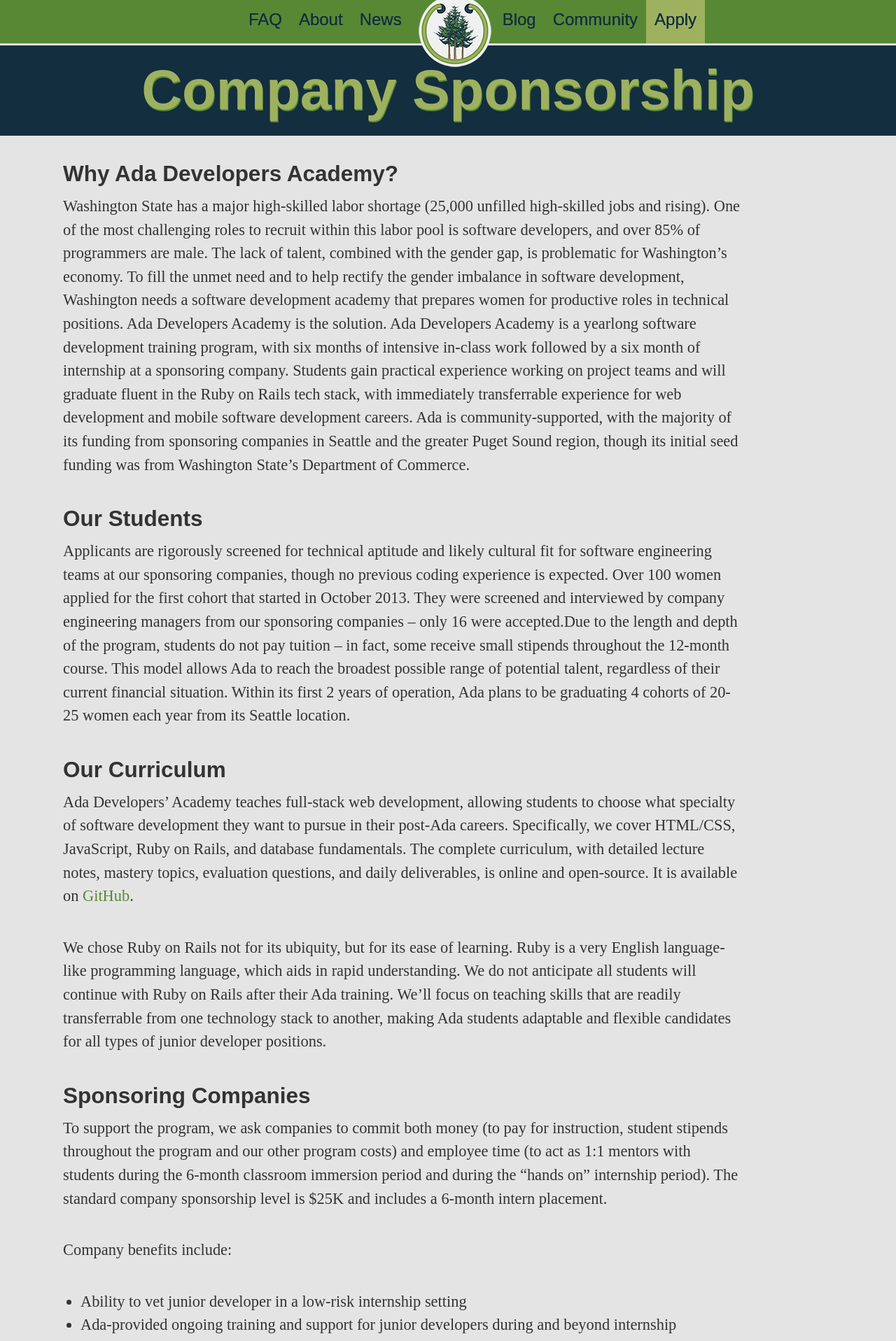
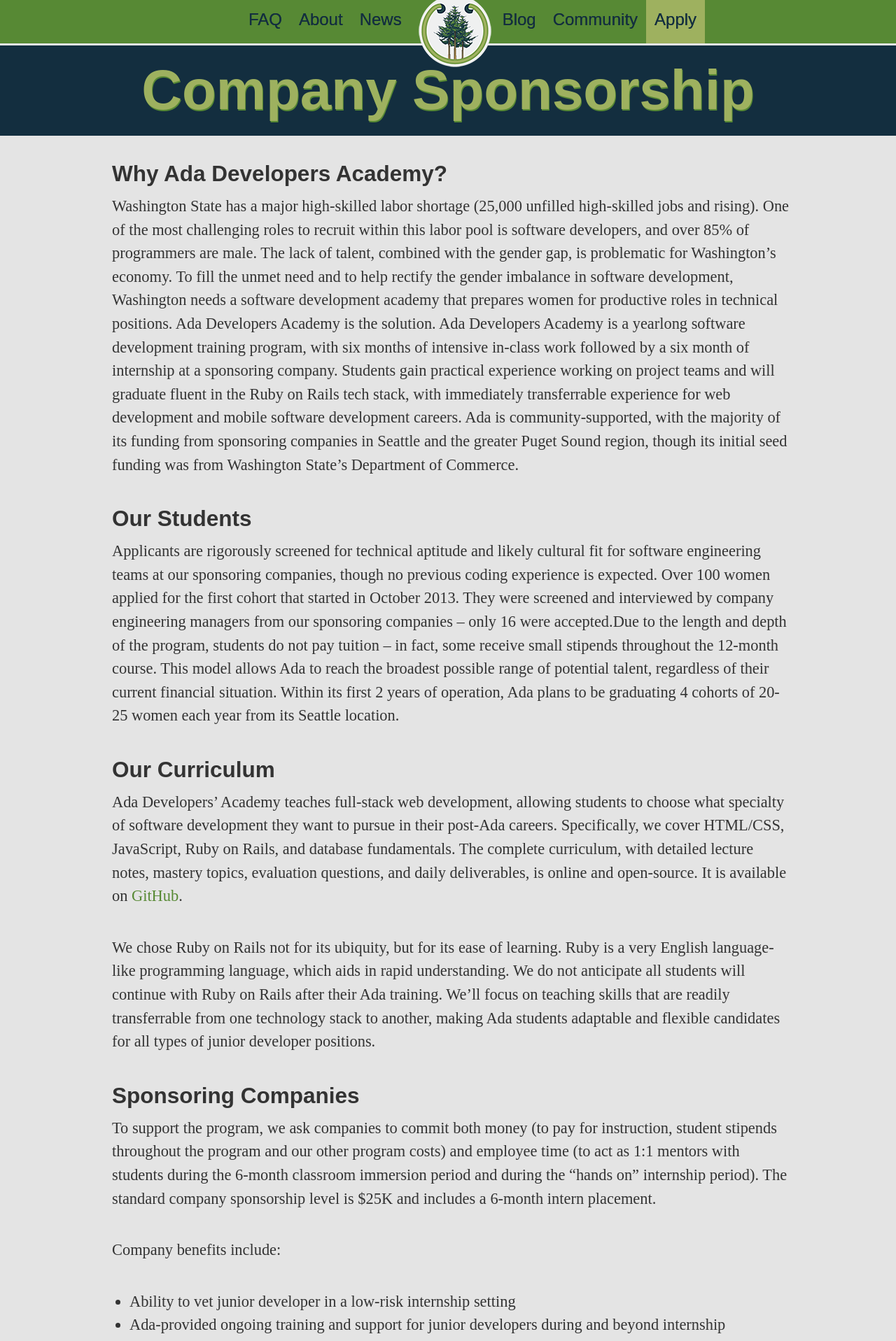
Before and after one commit to Ada-Developers-Academy/adadevelopersacademy.org, a Jekyll site: the page built from community/for-companies.html, in a window 1280 px wide. Shown: the top 1917 px of the page at 70% size. Built offline with Jekyll 4.4.1, drawn with Linux system fonts in a browser that asks for light colours; nearby versions of some CDN libraries.

Commit message:
Fix open div.

```diff
--- a/community/for-companies.html
+++ b/community/for-companies.html
@@ -14,7 +14,7 @@
 
 <div class="container">
   <div class="row">
-    <dov class="span1">
+    <div class="span1"></div>
     <div class="span10 body-text">
       <h2>Why Ada Developers Academy?</h2>
       <p>Washington State has a major high-skilled labor shortage (25,000 unfilled high-skilled jobs and rising). One of the most challenging roles to recruit within this labor pool is software developers, and over 85% of programmers are male. The lack of talent, combined with the gender gap, is problematic for Washington’s economy. To fill the unmet need and to help rectify the gender imbalance in software development, Washington needs a software development academy that prepares women for productive roles in technical positions. Ada Developers Academy is the solution. Ada Developers Academy is a yearlong software development training program, with six months of intensive in-class work followed by a six month of internship at a sponsoring company. Students gain practical experience working on project teams and will graduate fluent in the Ruby on Rails tech stack, with immediately transferrable experience for web development and mobile software development careers. Ada is community-supported, with the majority of its funding from sponsoring companies in Seattle and the greater Puget Sound region, though its initial seed funding was from Washington State’s Department of Commerce. </p>
@@ -39,3 +39,4 @@
     <p>Please <a href="mailto:sponsor@adadevelopersacademy.org?subject=In-Kind Donation">send us an email</a> to talk about sponsorship options.</p>
     </div>
   </div>
+</div>
```
Lines whose indentation alone changed are shown as unchanged.
